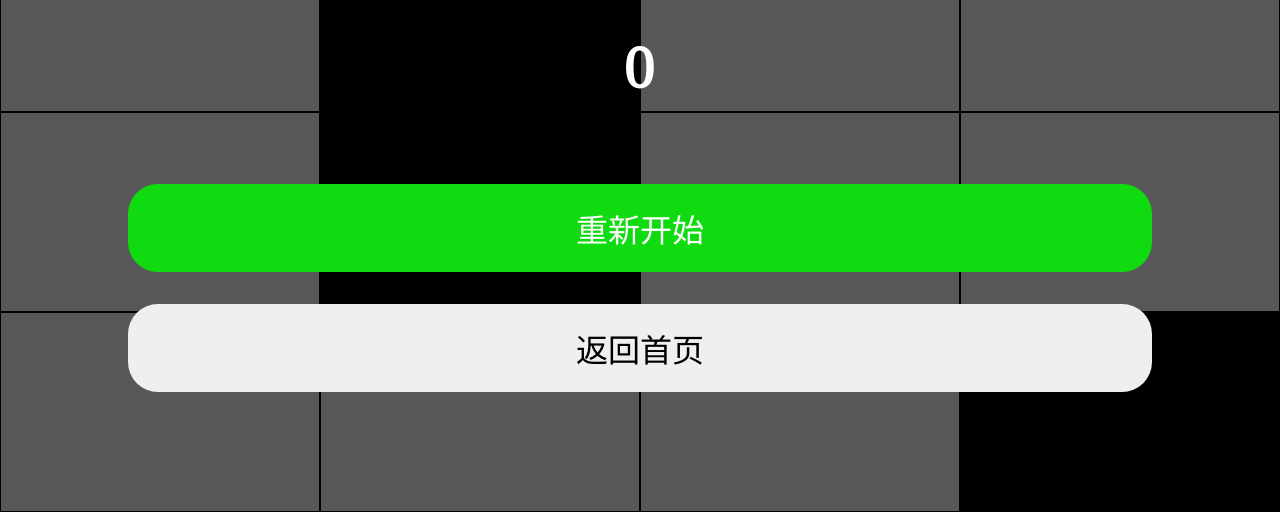
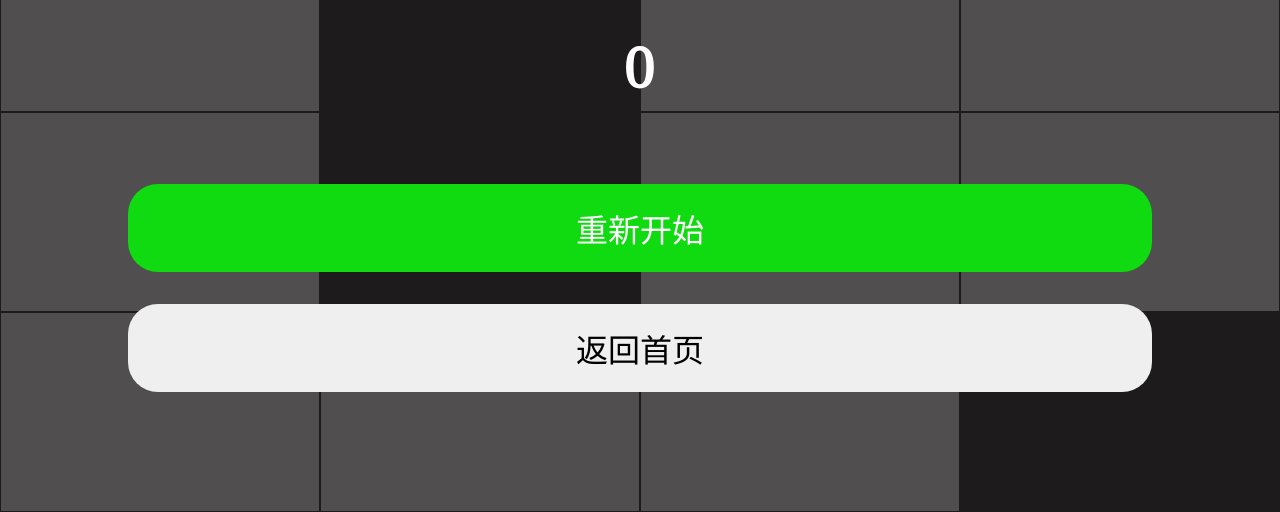
Before and after one commit to Mr-Jimy/bcbk, a plain HTML site: page play.html in a window 1280 px wide. Shown: the part 288-800 px from the top of the page. Drawn offline with Linux system fonts and the light colour scheme.

Commit message:
modified

```diff
--- a/play.css
+++ b/play.css
@@ -43,7 +43,7 @@
 			width: 100%;
 		    height: 100%;
 		    position: fixed;
-		    background-color: #000000a8;
+		    background-color: rgba(37,34,34,0.8);
 		    top: 0;
 		    z-index: 110;
 		    display: none;
```
